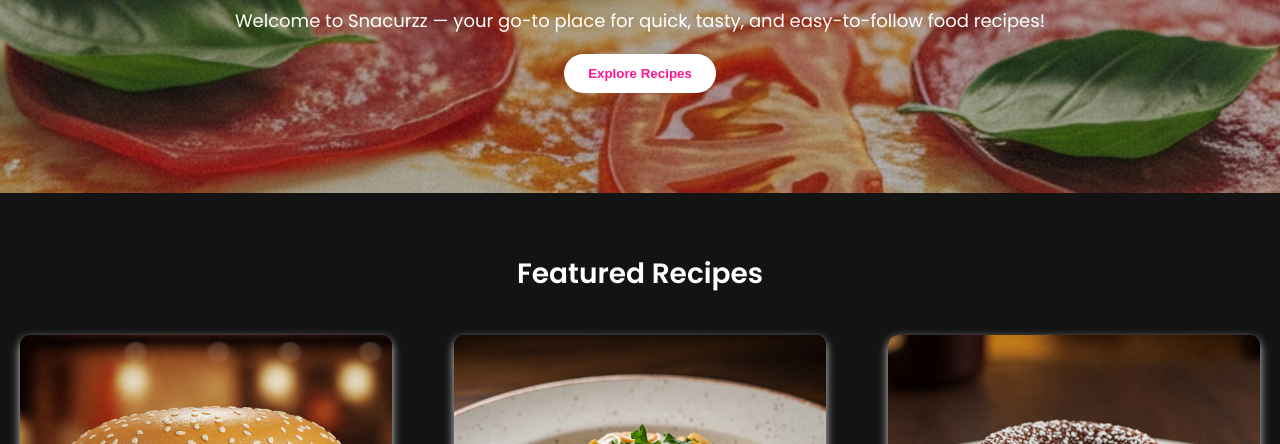
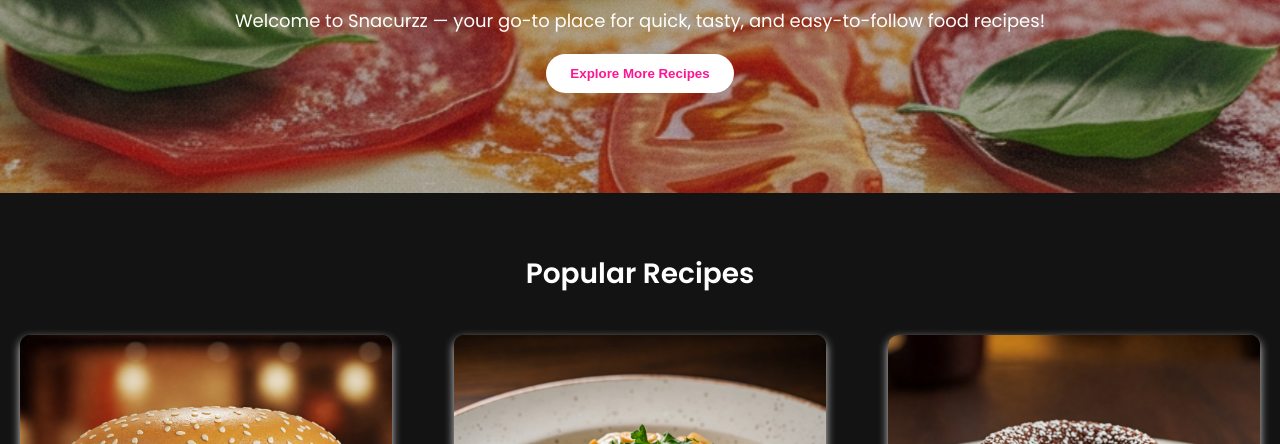
Before and after one commit to snacurzz/Snacurzz, a plain HTML site: page index.html in a window 1280 px wide. Shown: the part 356-800 px from the top of the page. Drawn offline with Linux system fonts and the light colour scheme.

Commit message:
index.html

```diff
--- a/index.html
+++ b/index.html
@@ -56,14 +56,14 @@
         <h2>Delicious Recipes, Anytime.</h2>
         <p>Welcome to Snacurzz — your go-to place for quick, tasty, and easy-to-follow food recipes!</p>
         <a href="Home.html">
-          <button>Explore Recipes</button>
+          <button>Explore More Recipes</button>
         </a>
       </div>
     </section>
 
     <section class="recipes">
       <div class="container">
-        <h3>Featured Recipes</h3>
+        <h3>Popular Recipes</h3>
         <div class="recipe-grid">
           <div class="recipe-card">
             <a href="juicyCheeseBurger.html">
```
